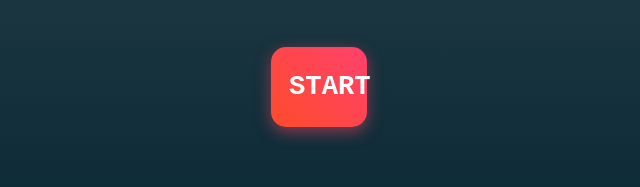
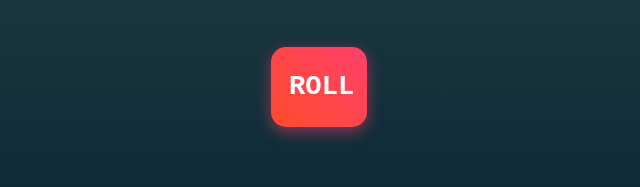
Before and after one commit to addy5566/The-Dice-Game, a plain HTML site: page index.html in a window 1280 px wide. Shown: the part 483-670 px from the top of the page, 321-961 px from the left. Drawn offline with nearby package versions, Linux system fonts and the light colour scheme; a web font is replaced by a local one.

Commit message:
changed btn text

```diff
--- a/index.html
+++ b/index.html
@@ -23,7 +23,7 @@
             <img class="img2" alt="yo" src="images/dice6.png">
         </div>
     </div>
-    <button class="btn">Start</button>
+    <button class="btn">ROLL</button>
     <div class="note">
         <marquee behavior="scroll" direction="left">This is an AI generated Game. Please, play at your own risk.</marquee>
     </div>
```
